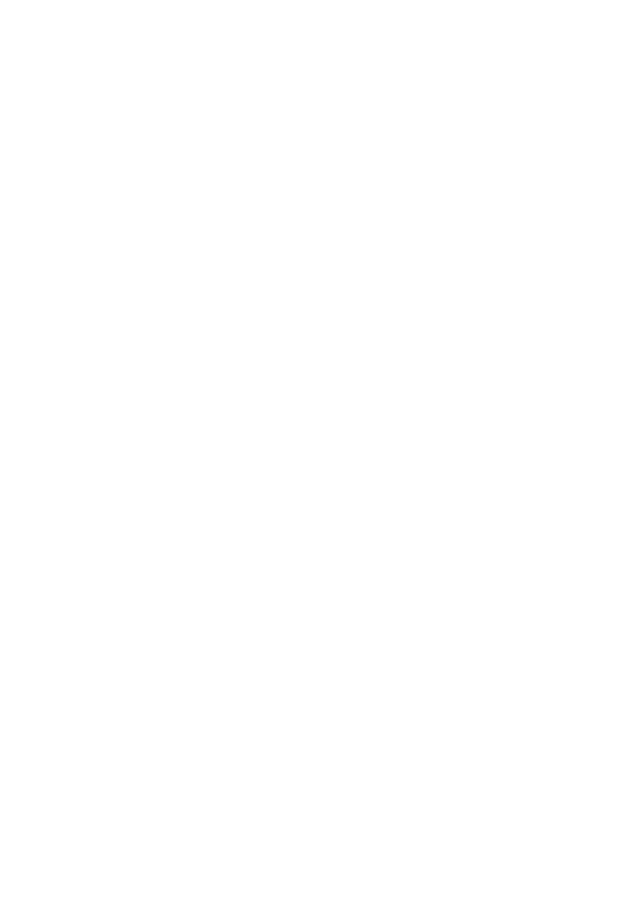
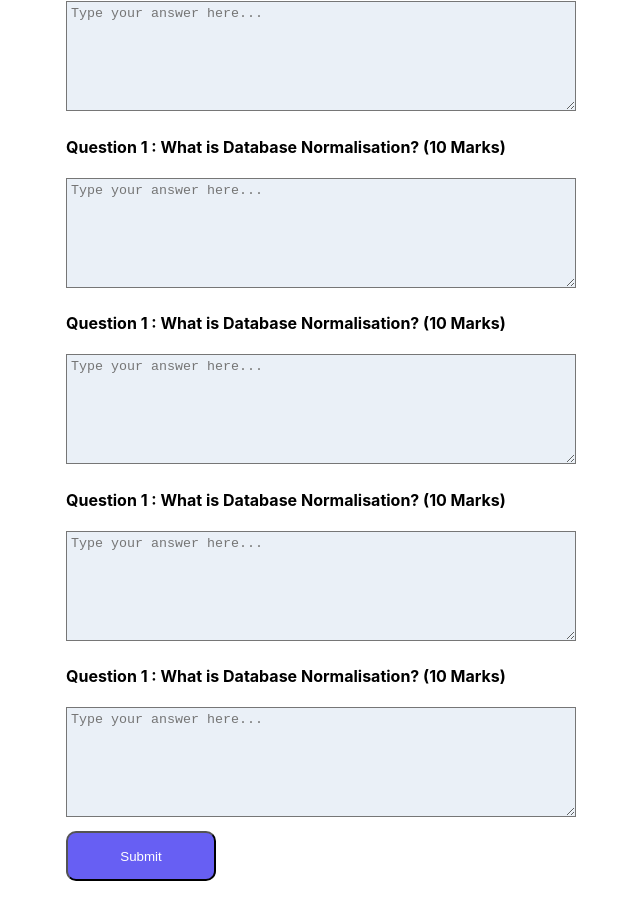
Before and after one commit to introidx/lhc-frontend, a React (Create React App) app: page /question-page in a window 1280 px wide. Before the commit this address had no page. Shown: the part 143-1062 px from the top of the page, without its empty margins (64-704 px from the left). Before the commit the page ends 800 px from the top, so only its background shows below. Built offline with nearby package versions, Linux system fonts and the light colour scheme.

Commit message:
test and questions page design

```diff
--- a/src/App.js
+++ b/src/App.js
@@ -5,6 +5,7 @@ import Home from "./home/Home";
 import Login from "./login/Login";
 import Register from "./register/Register";
 import Test from "./test/Test";
+import QuestionPage from "./questionPage/QuestionPage";
 
 const App = () => {
   return (
@@ -14,6 +15,7 @@ const App = () => {
         <Route path="/login" element={<Login />} />
         <Route path="/register" element={<Register />} />
         <Route path="/test" element={<Test />} />
+        <Route path="/question-page" element={<QuestionPage />}></Route>
       </Routes>
     </Router>
   );
--- a/src/components/examCard/ExamCard.css
+++ b/src/components/examCard/ExamCard.css
@@ -1,3 +1,6 @@
+* {
+  color: #fff;
+}
 .main-card {
   /* background-color: red; */
   height: 100px;
@@ -55,14 +58,17 @@
   float: left;
   width: 30%;
   overflow-x: auto;
+  margin-top: 10px;
+  margin-bottom: 0px;
 }
 
 .time-text {
   float: left;
   width: 70%;
   overflow-x: auto;
-  margin-top: 0px;
+  margin-top: 10px;
   margin-bottom: 0px;
+  padding-top: 8px;
   /* padding-left: 10px; */
 }
 
@@ -74,6 +80,28 @@
   float: left;
   width: 50%;
   overflow-x: auto;
+  display: inline-block;
+}
+
+.marks-logo {
+  float: left;
+  width: 30%;
+  overflow-x: auto;
+  margin-top: 10px;
+  margin-bottom: 0px;
+}
+
+.marks-text {
+  float: left;
+  width: 70%;
+  overflow-x: auto;
+  margin-top: 10px;
+  margin-bottom: 0px;
+  padding-top: 8px;
+}
+
+.marks-text h5 {
+  margin: 0px;
 }
 
 /* .time-content {
--- a/src/components/examCard/ExamCard.js
+++ b/src/components/examCard/ExamCard.js
@@ -19,7 +19,14 @@ const ExamCard = () => {
               <h5>2 Days Left</h5>
             </div>
           </div>
-          <div className="marks-container">Hello</div>
+          <div className="marks-container">
+            <div className="marks-logo">
+              <img src={require("./line-chart.png")} width="70%" />
+            </div>
+            <div className="marks-text">
+              <h5>25 Marks</h5>
+            </div>
+          </div>
         </div>
       </div>
     </div>
--- /dev/null
+++ b/src/questionPage/QuestionPage.css
@@ -0,0 +1,38 @@
+* {
+  color: black;
+}
+
+.question-page {
+  margin-left: 30px;
+  margin-right: 30px;
+}
+
+.question-page h3 {
+  margin-left: 100px;
+}
+
+.one-question-container {
+  margin-left: 100px;
+  margin-right: 3px;
+}
+
+.one-question-container textarea {
+  width: 500px;
+  height: 100px;
+  background-color: #eaf0f7;
+  padding: 4px;
+}
+
+.btn-submit {
+  width: 150px;
+  height: 50px;
+  display: inline-block;
+  background: #675ff3;
+  color: #fff;
+  margin-top: 10px;
+  margin-left: 100px;
+  margin-bottom: 100px;
+  padding: 8px 30px;
+  border-radius: 10px;
+  transition: background 0.5s;
+}
--- /dev/null
+++ b/src/questionPage/QuestionPage.js
@@ -0,0 +1,60 @@
+import React from "react";
+import "./QuestionPage.css";
+import Header from "../components/header/Header";
+
+const QuestionPage = () => {
+  return (
+    <div className="question-page">
+      <Header />
+      <h3>Topic Test: Database Normalisation</h3>
+      <div className="one-question-container">
+        <h4>Question 1 : What is Database Normalisation? (10 Marks)</h4>
+        <textarea
+          name="answer"
+          cols="40"
+          rows="5"
+          placeholder="Type your answer here..."
+        ></textarea>
+      </div>
+      <div className="one-question-container">
+        <h4>Question 1 : What is Database Normalisation? (10 Marks)</h4>
+        <textarea
+          name="answer"
+          cols="40"
+          rows="5"
+          placeholder="Type your answer here..."
+        ></textarea>
+      </div>
+      <div className="one-question-container">
+        <h4>Question 1 : What is Database Normalisation? (10 Marks)</h4>
+        <textarea
+          name="answer"
+          cols="40"
+          rows="5"
+          placeholder="Type your answer here..."
+        ></textarea>
+      </div>
+      <div className="one-question-container">
+        <h4>Question 1 : What is Database Normalisation? (10 Marks)</h4>
+        <textarea
+          name="answer"
+          cols="40"
+          rows="5"
+          placeholder="Type your answer here..."
+        ></textarea>
+      </div>
+      <div className="one-question-container">
+        <h4>Question 1 : What is Database Normalisation? (10 Marks)</h4>
+        <textarea
+          name="answer"
+          cols="40"
+          rows="5"
+          placeholder="Type your answer here..."
+        ></textarea>
+      </div>
+      <button className="btn-submit">Submit</button>
+    </div>
+  );
+};
+
+export default QuestionPage;
--- a/src/test/Test.css
+++ b/src/test/Test.css
@@ -0,0 +1,26 @@
+.test {
+  margin-left: 30px;
+  margin-right: 30px;
+}
+
+.row {
+  margin-top: 50px;
+  display: flex;
+  align-items: center;
+  flex-wrap: wrap;
+  justify-content: center;
+}
+
+.col-2 {
+  flex-basis: 40%;
+  min-width: 300px;
+  align-items: center;
+  justify-content: center;
+  /* padding-left: 10px;
+  padding-right: 10px; */
+}
+
+.examcard-container {
+  margin-top: 0px;
+  margin-bottom: 10px;
+}
--- a/src/test/Test.js
+++ b/src/test/Test.js
@@ -1,11 +1,29 @@
 import React from "react";
 import "./Test.css";
 import ExamCard from "../components/examCard/ExamCard";
+import Header from "../components/header/Header";
 
 const Test = () => {
   return (
-    <div>
-      <ExamCard />
+    <div className="test">
+      <Header />
+      <div className="row">
+        <div className="col-2">
+          <div className="examcard-container">
+            <ExamCard />
+          </div>
+          <div className="examcard-container">
+            <ExamCard />
+          </div>
+          <div className="examcard-container">
+            <ExamCard />
+          </div>
+          <div className="examcard-container">
+            <ExamCard />
+          </div>
+        </div>
+        <div className="col-2"></div>
+      </div>
     </div>
   );
 };
```
